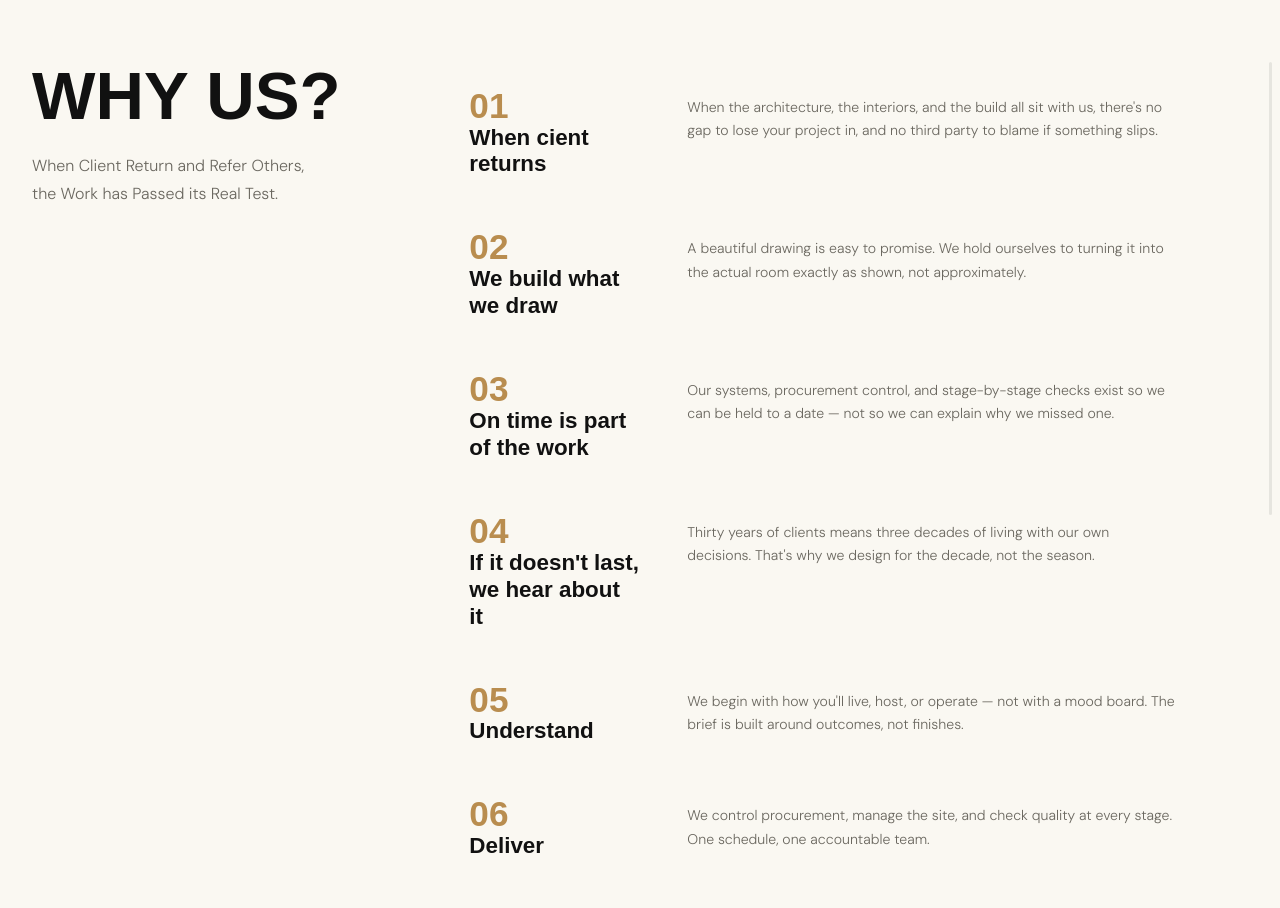
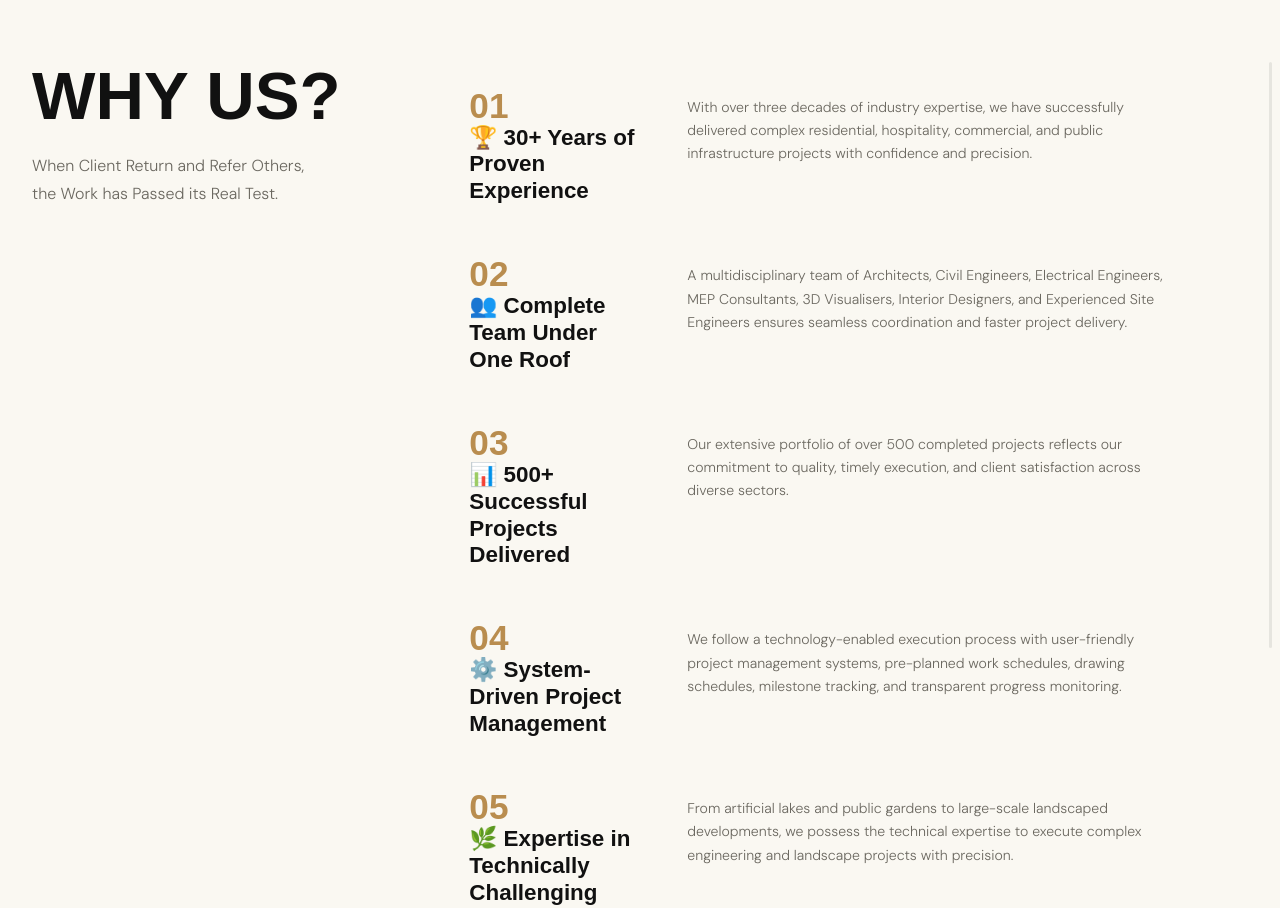
Before and after one commit to ShreyaSinghal12/rsd-website, a React (Vite) app: page / in a window 1280 px wide. Shown: the part 3737-4645 px from the top of the page. Built offline with nearby package versions, Linux system fonts and the light colour scheme; a web font is replaced by a local one.

Commit message:
Why us full change

```diff
--- a/src/pages/Home.jsx
+++ b/src/pages/Home.jsx
@@ -68,12 +68,12 @@ const typesOfServices = [
 ]
 
 const whyUsPoints = [
-  { num: '01', title: 'When cient returns ', desc: "When the architecture, the interiors, and the build all sit with us, there's no gap to lose your project in, and no third party to blame if something slips." },
-  { num: '02', title: 'We build what we draw', desc: 'A beautiful drawing is easy to promise. We hold ourselves to turning it into the actual room exactly as shown, not approximately.' },
-  { num: '03', title: 'On time is part of the work', desc: 'Our systems, procurement control, and stage-by-stage checks exist so we can be held to a date — not so we can explain why we missed one.' },
-  { num: '04', title: "If it doesn't last, we hear about it", desc: "Thirty years of clients means three decades of living with our own decisions. That's why we design for the decade, not the season." },
-  { num: '05', title: 'Understand', desc: "We begin with how you'll live, host, or operate — not with a mood board. The brief is built around outcomes, not finishes." },
-  { num: '06', title: 'Deliver', desc: 'We control procurement, manage the site, and check quality at every stage. One schedule, one accountable team.' },
+  { num: '01', title: '🏆 30+ Years of Proven Experience', desc: "With over three decades of industry expertise, we have successfully delivered complex residential, hospitality, commercial, and public infrastructure projects with confidence and precision." },
+  { num: '02', title: '👥 Complete Team Under One Roof', desc: 'A multidisciplinary team of Architects, Civil Engineers, Electrical Engineers, MEP Consultants, 3D Visualisers, Interior Designers, and Experienced Site Engineers ensures seamless coordination and faster project delivery.' },
+  { num: '03', title: '📊 500+ Successful Projects Delivered', desc: 'Our extensive portfolio of over 500 completed projects reflects our commitment to quality, timely execution, and client satisfaction across diverse sectors.' },
+  { num: '04', title: '⚙️ System-Driven Project Management', desc: "We follow a technology-enabled execution process with user-friendly project management systems, pre-planned work schedules, drawing schedules, milestone tracking, and transparent progress monitoring." },
+  { num: '05', title: '🌿 Expertise in Technically Challenging Projects', desc: "From artificial lakes and public gardens to large-scale landscaped developments, we possess the technical expertise to execute complex engineering and landscape projects with precision." },
+  { num: '06', title: '🏨 Extensive Hospitality Experience', desc: 'Successfully delivered 700+ hotel keys, including multiple 100+ room hotel properties, giving us deep expertise in hospitality planning, design coordination, and execution.' },
 ]
 
 const awardsAndCerts = [
@@ -344,7 +344,7 @@ export default function Home() {
         </div>
       </section>
 
-      <section id="portfolio" style={{ background: S.paper, padding: '5rem 2rem' }}>
+      <section id="portfolio" style={{ background: S.paper, padding: '3rem 2rem' }}>
         <div style={{ maxWidth: 1200, margin: '0 auto' }}>
           <FadeIn>
             <h2 style={{ ...metallicStyle('clamp(2.4rem,5vw,3.4rem)'), textAlign: 'center', marginBottom: '3rem' }}>Our Projects</h2>
@@ -369,7 +369,7 @@ export default function Home() {
         </div>
       </section>
 
-      <section id="awards-news" style={{ background: S.cream, padding: '5rem 2rem' }}>
+      <section id="awards-news" style={{ background: S.cream, padding: '3rem 2rem' }}>
         <div style={{ maxWidth: 1200, margin: '0 auto' }}>
           <div className="about-grid" style={{ display: 'grid', gridTemplateColumns: '0.85fr 1fr', gap: '3rem', alignItems: 'start', marginBottom: '4rem' }}>
             <FadeIn>
@@ -516,7 +516,7 @@ export default function Home() {
         </div>
       </section>
 
-      <section id="contact" style={{ background: S.cream, padding: '5rem 2rem' }}>
+      <section id="contact" style={{ background: S.cream, padding: '3rem 2rem' }}>
         <div style={{ maxWidth: 1200, margin: '0 auto' }}>
           <div style={{ display: 'flex', justifyContent: 'space-between', alignItems: 'flex-end', marginBottom: '1.5rem', flexWrap: 'wrap', gap: '1rem' }}>
             <FadeIn><h2 style={{ fontFamily: "'Poppins',sans-serif", fontWeight: 400, fontSize: 'clamp(3.6rem,8vw,5.6rem)', color: S.black, letterSpacing: '0.06em' }}>CONTACT</h2></FadeIn>
```
